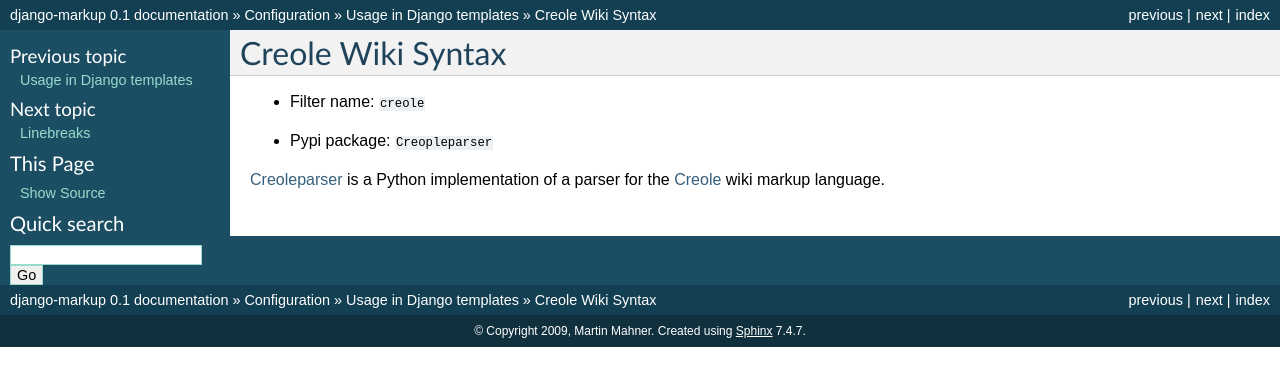
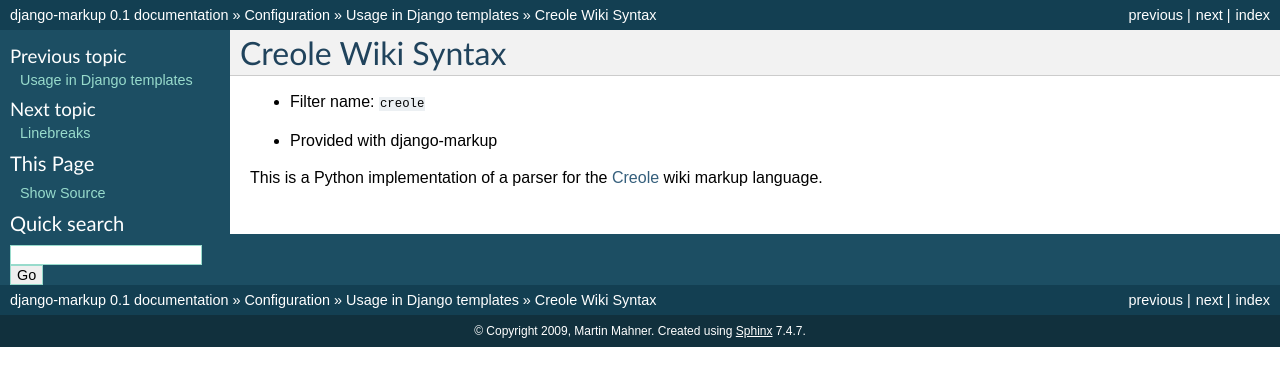
Before and after one commit to bartTC/django-markup, a Sphinx documentation site: the page built from docs/bundled_filter/creole.rst, in a window 1280 px wide. Shown: the top 386 px of the page. Built offline with Sphinx 7.4.7, drawn with Linux system fonts in a browser that asks for light colours; pages that are not in the unit, such as notebooks, are missing from menus.

Commit message:
Mentioned WikiCreole in the docs. Tagged with 0.3.

```diff
--- a/docs/bundled_filter/creole.rst
+++ b/docs/bundled_filter/creole.rst
@@ -4,10 +4,9 @@
 ==================
 
 - Filter name: ``creole``
-- Pypi package: ``Creopleparser``
+- Provided with django-markup
 
-Creoleparser_ is a Python implementation of a parser for the Creole_ wiki markup
-language.
+This is a Python implementation of a parser for the Creole_
+wiki markup language.
 
-.. _Creoleparser: http://code.google.com/p/creoleparser/
 .. _Creole: http://wikicreole.org/wiki/Creole1.0
--- a/setup.cfg
+++ b/setup.cfg
@@ -1,5 +1,5 @@
 [egg_info]
-tag_build = dev
+tag_build =
 
 [build_sphinx]
 source-dir = docs/
```
Also changed, not shown: README.rst (+13 -0 lines).
